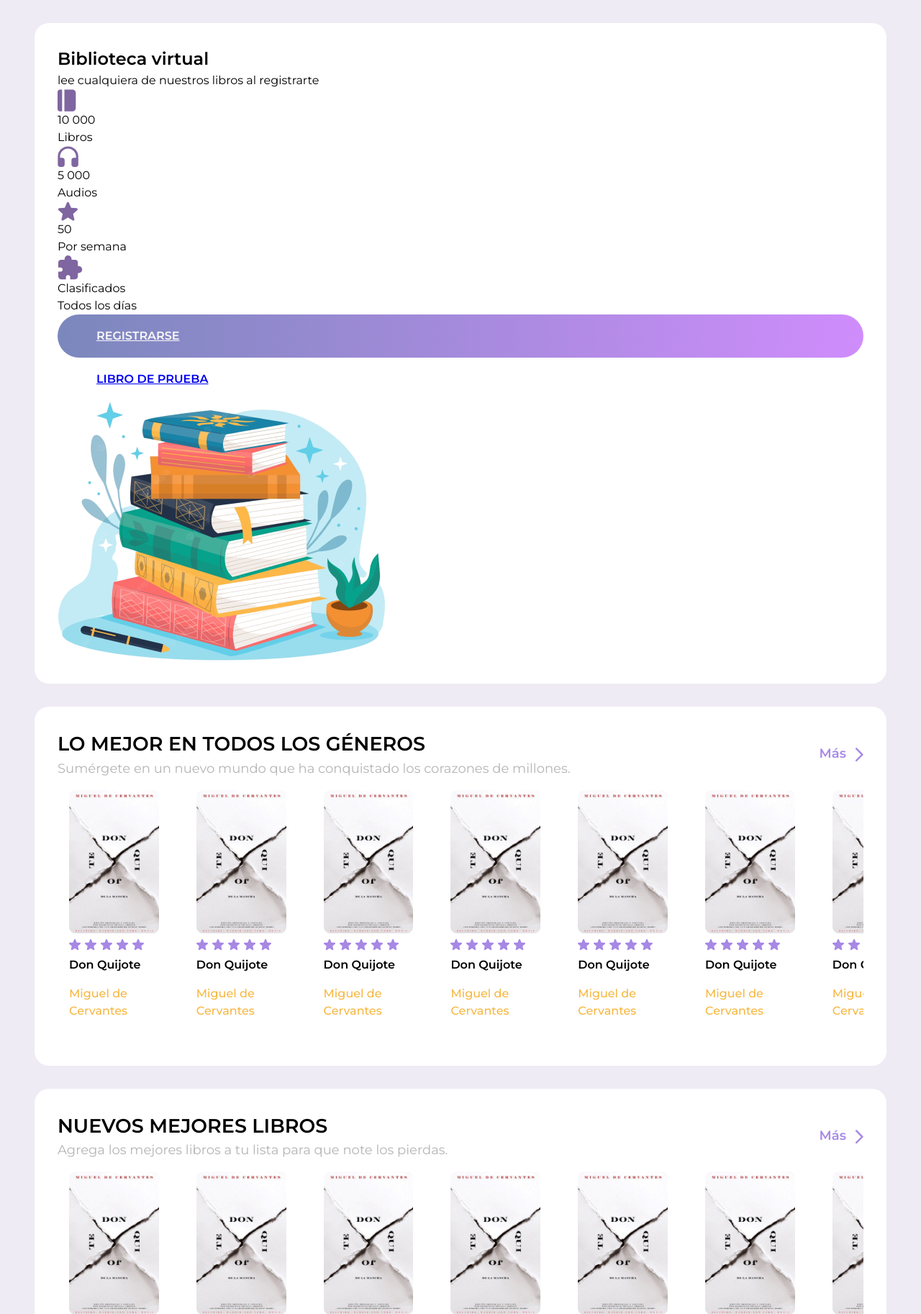
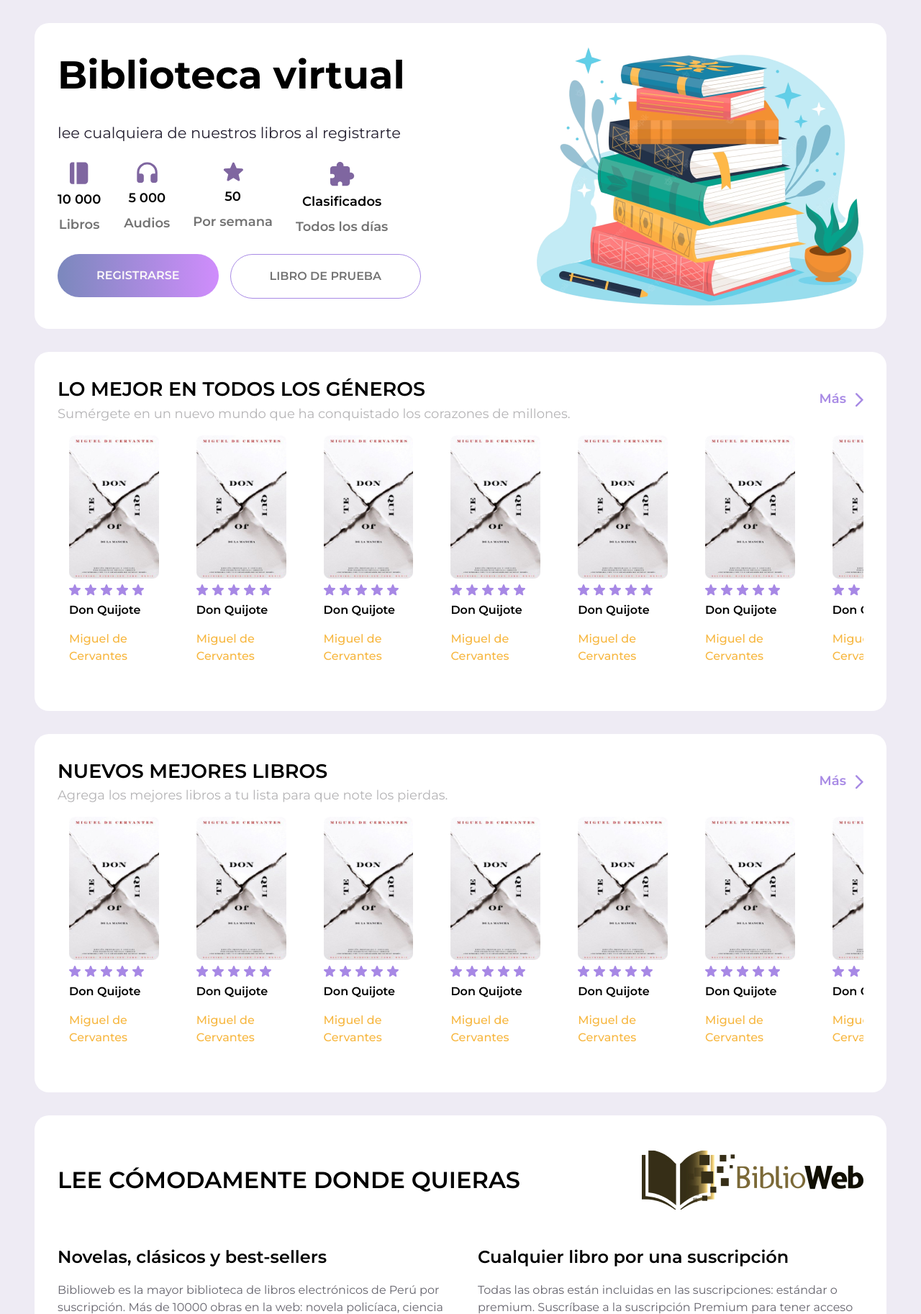
Before and after one commit to ehmenzala/biblioweb-php, a PHP site: page / in a window 1280 px wide. Shown: the part 168-1994 px from the top of the page at 72% size. Run offline with PHP 8.4, Linux system fonts and the light colour scheme.

Commit message:
Add styles for index.html

```diff
--- a/css/style.css
+++ b/css/style.css
@@ -14,6 +14,12 @@
   font-family: "Montserrat";
   src: url("../assets/fonts/Montserrat-SemiBold.ttf");
   font-weight: 600;
+}
+
+@font-face {
+  font-family: "Montserrat";
+  src: url("../assets/fonts/Montserrat-Bold.ttf");
+  font-weight: 550; /* This should not be done */
 }
 
 :root {
@@ -41,6 +47,7 @@
   --fs-500: 1.125rem;
   --fs-600: 1.5rem;
   --fs-700: 2rem;
+  --fs-900: 3.375rem;
 
   --fw-400: 400;
   --fw-500: 500;
@@ -134,6 +141,12 @@
 .btn-primary {
   color: hsl(0, 27%, 98%);
   background-image: var(--gradiend-primary-400);
+}
+
+.btn-secondary {
+  color: var(--clr-accent-600);
+  background-color: transparent;
+  border: 1px solid var(--clr-primary-400);
 }
 
 /* General styling */
@@ -254,6 +267,68 @@
 
 .breadcrumbs {
   background-color: transparent;
+}
+
+/* Best boks & Best genders section */
+
+.best-genders-section > * + *,
+.best-books-section > * + * {
+  margin-top: 1rem;
+}
+
+.hero-section {
+  display: flex;
+  justify-content: space-between;
+}
+
+.hero-section__title {
+  font-size: var(--fs-900);
+  font-weight: 550;
+}
+
+.hero-section__text {
+  color: var(--clr-accent-900);
+  font-size: 21px;
+}
+
+.hero-section__information {
+  display: flex;
+  gap: 2rem;
+}
+
+.hero-section > div:first-child > * + * {
+  margin-top: 1.5rem;
+}
+
+.info-item {
+  display: flex;
+  flex-direction: column;
+  align-items: center;
+}
+
+.info-item > * + * {
+  margin-top: 0.5rem;
+}
+
+.info-item__stat,
+.info-item__title {
+  font-weight: var(--fw-600);
+  font-size: var(--fs-500);
+}
+
+.info-item__title {
+  color: var(--clr-accent-600);
+}
+
+.hero-section__links {
+  display: flex;
+  align-items: start;
+  gap: 1rem;
+}
+
+.hero-section__link {
+  width: max-content;
+  text-decoration: none;
 }
 
 /* Breadcrumbs */
```
